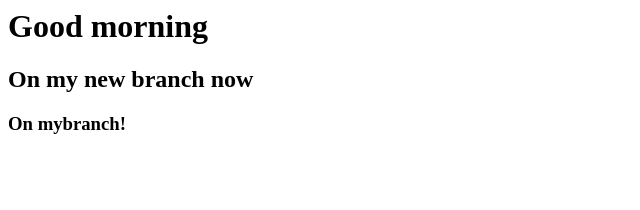
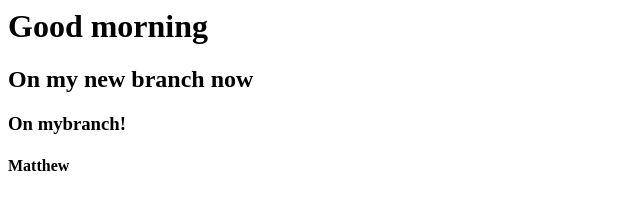
Before and after one commit to mslobodianyk/missionready, a plain HTML site: page index.html in a window 1280 px wide. Shown: the full height of the page, 0-640 px from the left. Drawn offline with Linux system fonts and the light colour scheme.

Commit message:
added Matthew

```diff
--- a/index.html
+++ b/index.html
@@ -1,3 +1,4 @@
 <h1>Good morning</h1>
 <h2>On my new branch now</h2>
 <h3>On mybranch!</h3>
+<h4>Matthew</h4>
```
